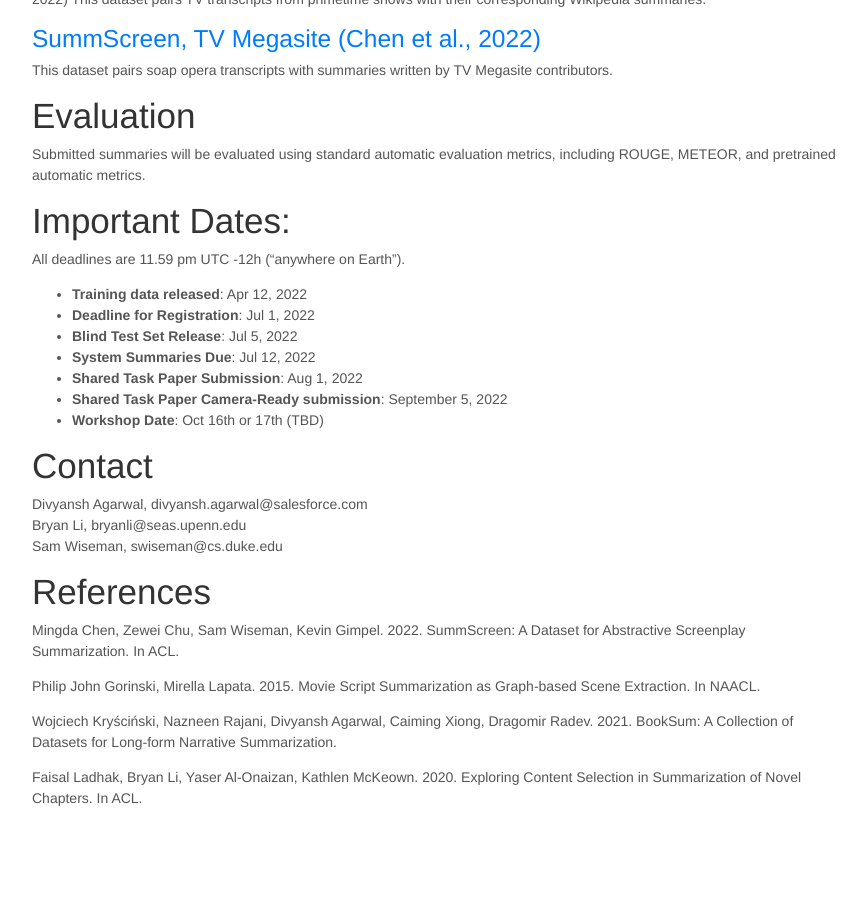
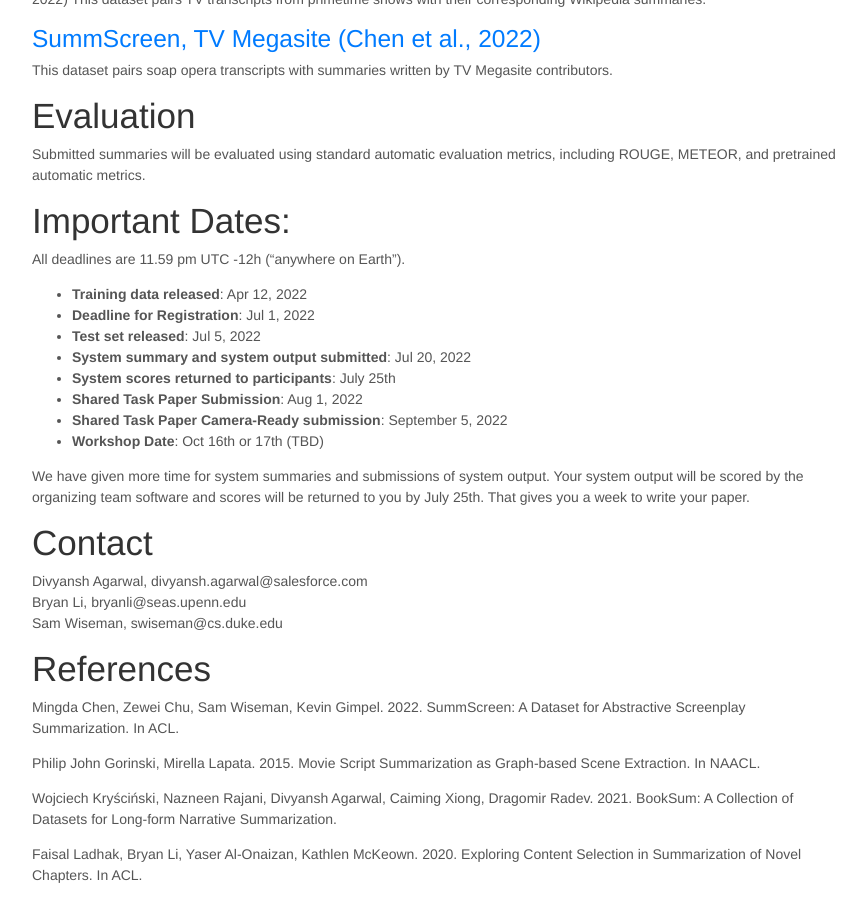
Before and after one commit to CreativeSumm/creativesumm.github.io, a Jekyll site: the page built from shared_task.md, in a window 1280 px wide and 900 px high, scrolled down 993 px. Shown: the whole window, without its empty margins (203-1069 px from the left). Built offline with Jekyll 4.4.1, drawn with Linux system fonts in a browser that asks for light colours; nearby versions of some CDN libraries; before the commit the page ends 1816 px from its top, so only the background shows below that.

Commit message:
Update shared_task.md

```diff
--- a/shared_task.md
+++ b/shared_task.md
@@ -49,11 +49,15 @@
 
 - **Training data released**: Apr 12, 2022
 - **Deadline for Registration**: Jul 1, 2022
-- **Blind Test Set Release**: Jul 5, 2022
-- **System Summaries Due**: Jul 12, 2022
+- **Test set released**: Jul 5, 2022
+- **System summary and system output submitted**: Jul 20, 2022
+- **System scores returned to participants**: July 25th
 - **Shared Task Paper Submission**: Aug 1, 2022
 - **Shared Task Paper Camera-Ready submission**: September 5, 2022
 - **Workshop Date**: Oct 16th or 17th (TBD)
+
+We have given more time for system summaries and submissions of system output. Your system output will be scored by the organizing team software and scores will be returned to you by July 25th. That gives you a week to write your paper.
+
 
 # Contact
 Divyansh Agarwal, divyansh.agarwal@salesforce.com <br>
```
